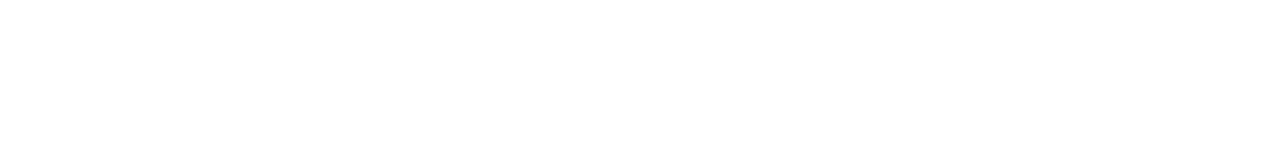
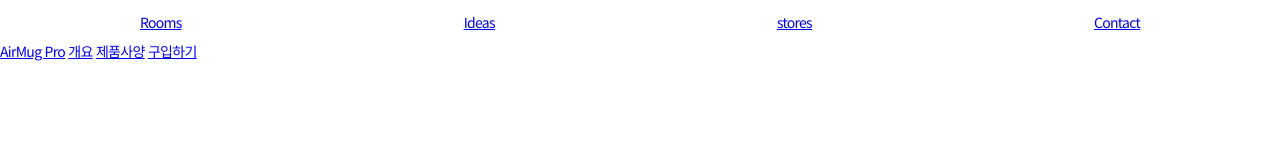
Before and after one commit to 0cddo/apple_web_clone, a plain HTML site: page index.html in a window 1280 px wide. Drawn offline with Linux system fonts and the light colour scheme.

Commit message:
global 메뉴 스타일링

```diff
--- a/css/main.css
+++ b/css/main.css
@@ -1,5 +1,6 @@
 @charset "utf-8";
 
+/* css reset */
 html {
   font-family: "Noto Sans KR", sans-serif;
   font-size: 14px;
@@ -15,3 +16,16 @@ body {
 p {
   line-height: 1.6;
 }
+
+.global-nav {
+  height: 44px;
+}
+
+.glbal-nav-links {
+  max-width: 1000px;
+  margin: 0 auto;
+  height: 100%;
+  display: flex;
+  justify-content: space-between;
+  align-items: center;
+}
--- a/index.html
+++ b/index.html
@@ -0,0 +1,37 @@
+<!DOCTYPE html>
+<html lang="ko">
+  <head>
+    <meta charset="UTF-8" />
+    <meta http-equiv="X-UA-Compatible" content="IE=edge" />
+    <meta name="viewport" content="width=device-width, initial-scale=1.0" />
+    <title>apple web clone</title>
+    <link rel="preconnect" href="https://fonts.googleapis.com" />
+    <link rel="preconnect" href="https://fonts.gstatic.com" crossorigin />
+    <link
+      href="https://fonts.googleapis.com/css2?family=Noto+Sans+KR:wght@400;900&display=swap"
+      rel="stylesheet"
+    />
+    <link rel="stylesheet" href="css/default.css" />
+    <link rel="stylesheet" href="css/main.css" />
+  </head>
+  <body>
+    <div class="container">
+      <nav class="global-nav">
+        <div class="glbal-nav-links">
+          <a href="#" class="global-nav-item">Rooms</a>
+          <a href="#" class="global-nav-item">Ideas</a>
+          <a href="#" class="global-nav-item">stores</a>
+          <a href="#" class="global-nav-item">Contact</a>
+        </div>
+      </nav>
+      <nav class="local-nav">
+        <div class="local-nav-links">
+          <a href="#" class="product-name">AirMug Pro</a>
+          <a href="#">개요</a>
+          <a href="#">제품사양</a>
+          <a href="#">구입하기</a>
+        </div>
+      </nav>
+    </div>
+  </body>
+</html>
```
Also changed, not shown: css/style.css (deleted).
